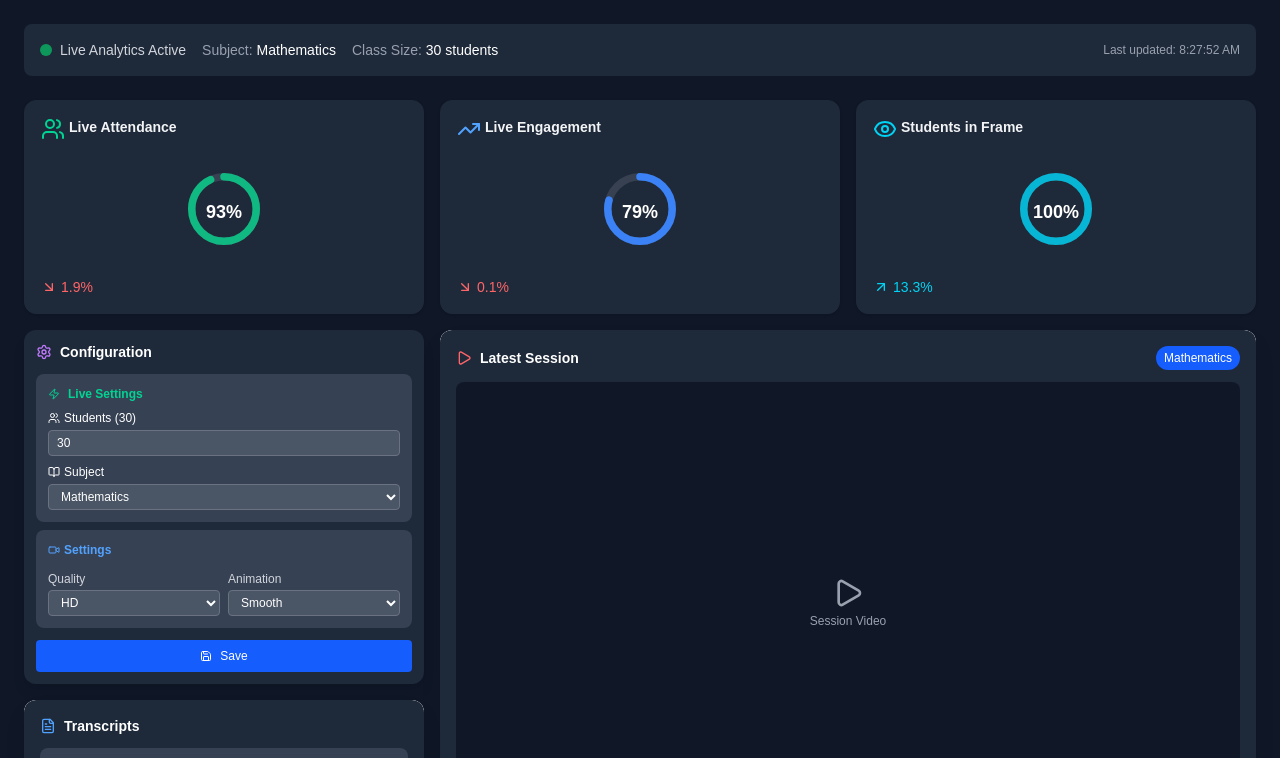
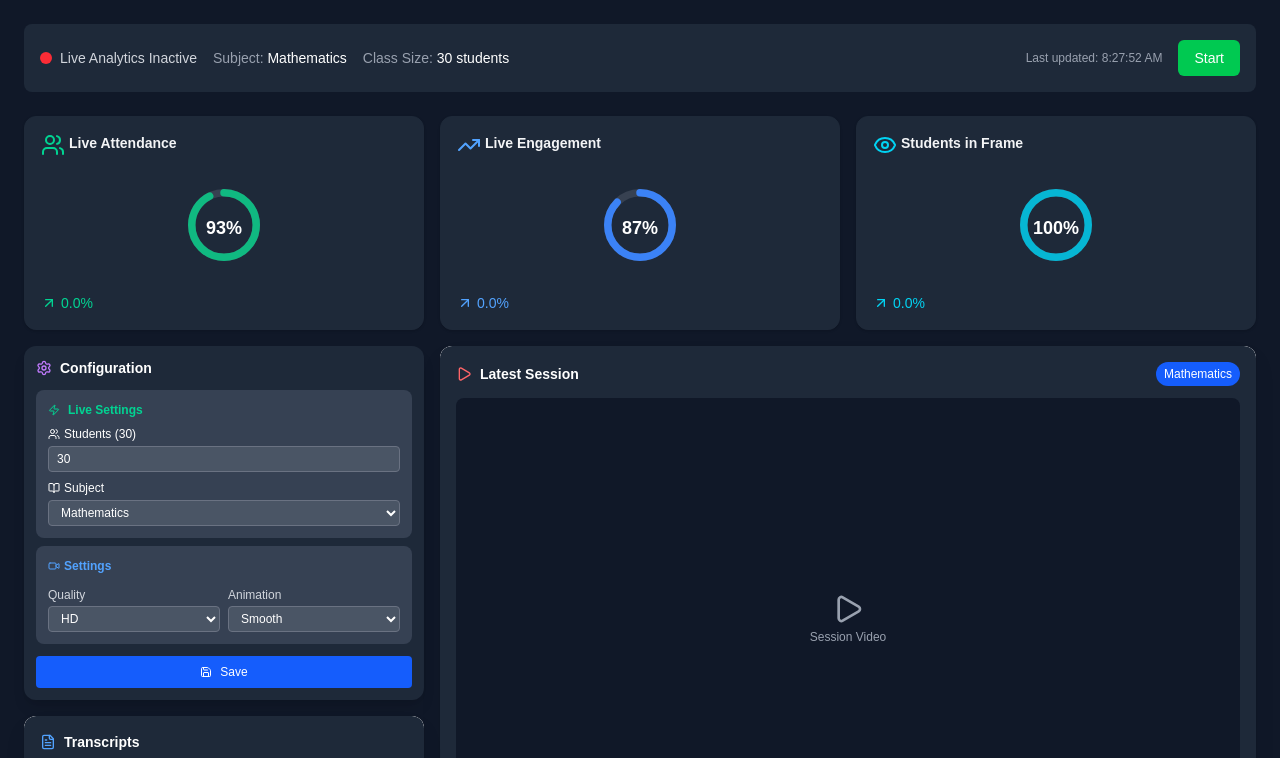
Before and after one commit to nishant-sheoran/EduTrack, a Next.js app in the folder teacher-dashboard/: page /dashboard in a window 1280 px wide. Shown: the top 758 px of the page. Built offline with nearby package versions, Linux system fonts and the light colour scheme.

Commit message:
feat: implement live analytics settings with popup for student count and subject selection

```diff
--- a/teacher-dashboard/src/app/dashboard/page.tsx
+++ b/teacher-dashboard/src/app/dashboard/page.tsx
@@ -7,7 +7,7 @@ import ChartBox from "../../components/ChartBox";
 import TranscriptList from "../../components/TranscriptList";
 import ConfigPanel from "../../components/ConfigPanel";
 import VideoBox from "../../components/VideoBox";
-import { Users, TrendingUp, Video, FileText, Eye } from "lucide-react";
+import { Users, TrendingUp, Video, FileText, Eye, BookOpen, Zap } from "lucide-react";
 import { useDashboardData } from "../../hooks/useDashboardData";
 import { useRealTimeKPIs } from "../../hooks/useRealTimeKPIs";
 import { useConfig } from "../../contexts/ConfigContext";
@@ -16,14 +16,41 @@ import SystemHealthMarquee from "@/components/SystemHealthMarquee";
 export default function Dashboard() {
   const { data, loading, error } = useDashboardData();
   const { kpis: realTimeKPIs, loading: kpisLoading } = useRealTimeKPIs();
-  const { config } = useConfig();
+  const { config, updateConfig } = useConfig();
   const [hasLoadedOnce, setHasLoadedOnce] = useState(false);
+  const [isAnalyticsActive, setIsAnalyticsActive] = useState(false);
+  const [showConfigMessage, setShowConfigMessage] = useState(false);
+  const [popupStudents, setPopupStudents] = useState(0);
+  const [popupSubject, setPopupSubject] = useState('');
 
   useEffect(() => {
     if (!loading && data) {
       setHasLoadedOnce(true);
     }
   }, [loading, data]);
+
+  const handleToggleAnalytics = () => {
+    if (!isAnalyticsActive) {
+      // Show popup when starting - initialize with current config values
+      setPopupStudents(config.totalStudents);
+      setPopupSubject(config.currentSubject);
+      setShowConfigMessage(true);
+    } else {
+      setIsAnalyticsActive(false);
+    }
+  };
+
+  const handleApplySettings = () => {
+    // Apply the settings from popup to main config
+    updateConfig({
+      totalStudents: popupStudents,
+      currentSubject: popupSubject
+    });
+
+    // Start analytics and close popup
+    setIsAnalyticsActive(true);
+    setShowConfigMessage(false);
+  };
 
   if (!hasLoadedOnce && loading) {
     return (
@@ -60,19 +87,19 @@ export default function Dashboard() {
     );
   }
 
-  // Use real-time KPIs if available, otherwise fall back to mock data
+  // Use real-time KPIs only if analytics are active, otherwise use static values
 const attendanceKPI = {
     title: "Live Attendance",
-    value: realTimeKPIs?.attendance.value || data.kpis.attendance.value,
-    delta: realTimeKPIs?.attendance.delta || data.kpis.attendance.delta,
+    value: isAnalyticsActive ? (realTimeKPIs?.attendance.value || data.kpis.attendance.value) : data.kpis.attendance.value,
+    delta: isAnalyticsActive ? (realTimeKPIs?.attendance.delta || data.kpis.attendance.delta) : 0,
   icon: <Users />,
   accentColor: "text-emerald-400",
 };
 
 const engagementKPI = {
     title: "Live Engagement",
-    value: realTimeKPIs?.engagement.value || data.kpis.engagement.value,
-    delta: realTimeKPIs?.engagement.delta || data.kpis.engagement.delta,
+    value: isAnalyticsActive ? (realTimeKPIs?.engagement.value || data.kpis.engagement.value) : data.kpis.engagement.value,
+    delta: isAnalyticsActive ? (realTimeKPIs?.engagement.delta || data.kpis.engagement.delta) : 0,
   icon: <TrendingUp />,
   accentColor: "text-blue-400",
 };
@@ -80,8 +107,12 @@ const engagementKPI = {
   // Additional KPI to show students in frame
   const studentsInFrameKPI = {
     title: "Students in Frame",
-    value: realTimeKPIs ? `${realTimeKPIs.studentsInFrame}/${config.totalStudents}` : `${data.videoSession.studentsPresent}/${data.videoSession.totalStudents}`,
-    delta: realTimeKPIs ? ((realTimeKPIs.studentsInFrame / config.totalStudents - 0.8) * 100) : 0,
+    value: isAnalyticsActive ?
+      (realTimeKPIs ? `${realTimeKPIs.studentsInFrame}/${config.totalStudents}` : `${data.videoSession.studentsPresent}/${data.videoSession.totalStudents}`) :
+      `${data.videoSession.studentsPresent}/${data.videoSession.totalStudents}`,
+    delta: isAnalyticsActive ?
+      (realTimeKPIs ? ((realTimeKPIs.studentsInFrame / config.totalStudents - 0.8) * 100) : 0) :
+      0,
     icon: <Eye />,
     accentColor: "text-cyan-400",
   };
@@ -91,7 +122,7 @@ const engagementKPI = {
     {
       Icon: Users,
       name: "Live Attendance",
-      description: `Current attendance: ${attendanceKPI.value}`,
+      description: `${isAnalyticsActive ? 'Current' : 'Last'} attendance: ${attendanceKPI.value}`,
       href: "#attendance",
       cta: "View details",
       className: "col-span-1",
@@ -100,7 +131,7 @@ const engagementKPI = {
     {
       Icon: TrendingUp,
       name: "Live Engagement",
-      description: `Current engagement: ${engagementKPI.value}`,
+      description: `${isAnalyticsActive ? 'Current' : 'Last'} engagement: ${engagementKPI.value}`,
       href: "#engagement",
       cta: "View details",
       className: "col-span-1",
@@ -109,7 +140,7 @@ const engagementKPI = {
     {
       Icon: Eye,
       name: "Students in Frame",
-      description: `In frame: ${studentsInFrameKPI.value}`,
+      description: `${isAnalyticsActive ? 'In frame' : 'Last count'}: ${studentsInFrameKPI.value}`,
       href: "#students-in-frame",
       cta: "View details",
       className: "col-span-1",
@@ -189,9 +220,9 @@ const engagementKPI = {
       <div className="mb-6 bg-gray-800 rounded-lg p-4 flex items-center justify-between">
         <div className="flex items-center gap-4">
           <div className="flex items-center gap-2">
-            <div className={`w-3 h-3 rounded-full ${realTimeKPIs && !kpisLoading ? 'bg-green-400 animate-pulse' : 'bg-gray-500'}`}></div>
+            <div className={`w-3 h-3 rounded-full ${isAnalyticsActive ? 'bg-green-400 animate-pulse' : 'bg-red-500'}`}></div>
             <span className="text-sm text-gray-300">
-              {realTimeKPIs && !kpisLoading ? 'Live Analytics Active' : 'Loading Analytics...'}
+              Live Analytics {isAnalyticsActive ? 'Active' : 'Inactive'}
             </span>
           </div>
           <div className="text-sm text-gray-400">
@@ -201,11 +232,23 @@ const engagementKPI = {
             Class Size: <span className="text-white font-medium">{config.totalStudents} students</span>
           </div>
         </div>
+        <div className="flex items-center gap-4">
           {realTimeKPIs && (
             <div className="text-xs text-gray-400">
               Last updated: {new Date(realTimeKPIs.lastUpdated).toLocaleTimeString()}
             </div>
           )}
+          <button
+            onClick={handleToggleAnalytics}
+            className={`px-4 py-2 rounded-md text-sm font-medium transition-colors ${
+              isAnalyticsActive
+                ? 'bg-red-500 hover:bg-red-600 text-white'
+                : 'bg-green-500 hover:bg-green-600 text-white'
+            }`}
+          >
+            {isAnalyticsActive ? 'Stop' : 'Start'}
+          </button>
+        </div>
       </div>
       <BentoGrid>
         {features.map((feature, idx) => (
@@ -215,6 +258,75 @@ const engagementKPI = {
 
       {/* System Health Marquee at bottom */}
       <SystemHealthMarquee />
+
+      {/* Live Settings Popup */}
+      {showConfigMessage && (
+        <div className="fixed inset-0 bg-black bg-opacity-50 flex items-center justify-center z-50">
+          <div className="bg-gray-800 p-6 rounded-lg max-w-md w-full mx-4">
+            <div className="flex items-center gap-2 mb-4">
+              <Zap className="w-5 h-5 text-emerald-400" />
+              <h3 className="text-lg font-semibold text-emerald-400">Live Settings</h3>
+            </div>
+
+            <div className="space-y-4">
+              {/* Students Input */}
+              <div className="space-y-2">
+                <label className="flex items-center gap-2 text-sm font-medium text-white">
+                  <Users className="w-4 h-4" />
+                  Students ({popupStudents})
+                </label>
+                <input
+                  type="number"
+                  value={popupStudents}
+                  onChange={(e) => setPopupStudents(parseInt(e.target.value) || 0)}
+                  className="w-full px-3 py-2 bg-gray-700 border border-gray-600 rounded-lg text-white text-sm focus:outline-none focus:border-emerald-400"
+                  min="1"
+                  max="200"
+                  placeholder="Enter number of students"
+                />
+              </div>
+
+              {/* Subject Dropdown */}
+              <div className="space-y-2">
+                <label className="flex items-center gap-2 text-sm font-medium text-white">
+                  <BookOpen className="w-4 h-4" />
+                  Subject
+                </label>
+                <select
+                  value={popupSubject}
+                  onChange={(e) => setPopupSubject(e.target.value)}
+                  className="w-full px-3 py-2 bg-gray-700 border border-gray-600 rounded-lg text-white text-sm focus:outline-none focus:border-emerald-400"
+                >
+                  <option value="Mathematics">Mathematics</option>
+                  <option value="Physics">Physics</option>
+                  <option value="Chemistry">Chemistry</option>
+                  <option value="Biology">Biology</option>
+                  <option value="English">English</option>
+                  <option value="History">History</option>
+                  <option value="Geography">Geography</option>
+                  <option value="Computer Science">Computer Science</option>
+                  <option value="Other">Other</option>
+                </select>
+              </div>
+            </div>
+
+            <div className="flex gap-3 mt-6">
+              <button
+                onClick={() => setShowConfigMessage(false)}
+                className="flex-1 px-4 py-2 bg-gray-600 hover:bg-gray-500 rounded-lg text-white text-sm transition-colors"
+              >
+                Cancel
+              </button>
+              <button
+                onClick={handleApplySettings}
+                className="flex-1 px-4 py-2 bg-emerald-600 hover:bg-emerald-500 rounded-lg text-white text-sm transition-colors"
+              >
+                Apply & Start
+              </button>
+            </div>
+          </div>
+        </div>
+      )}
     </main>
   );
 }
```
Lines whose indentation alone changed are shown as unchanged.
